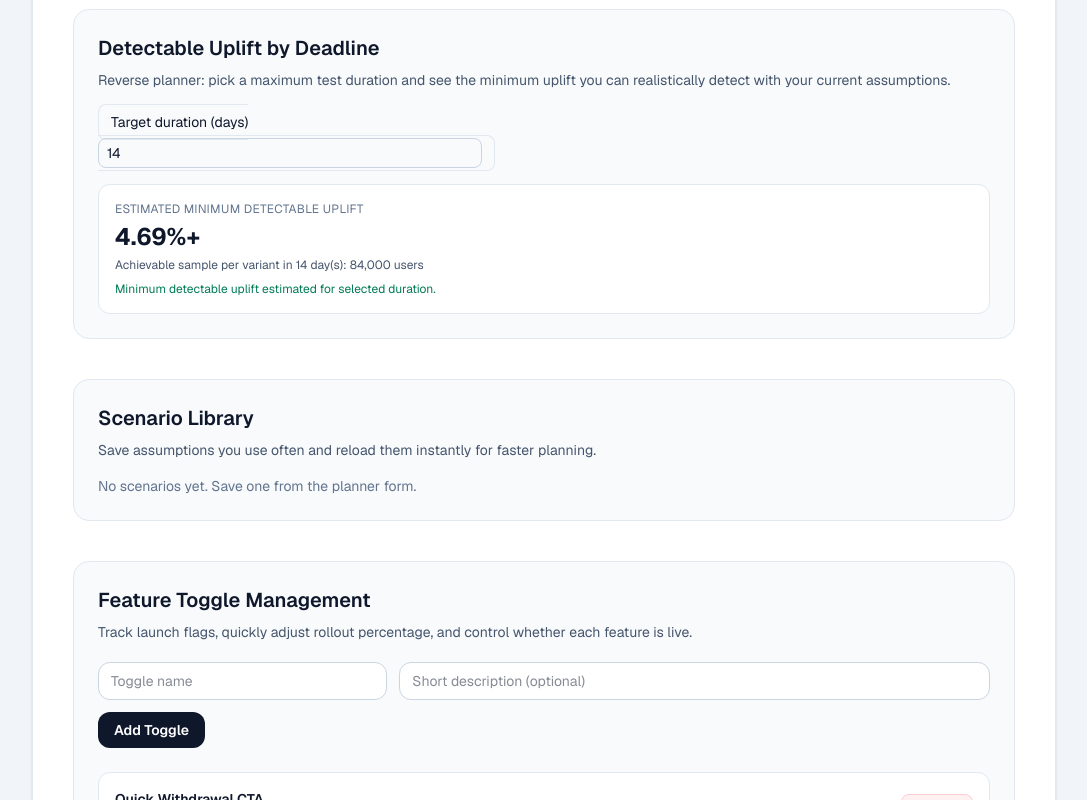
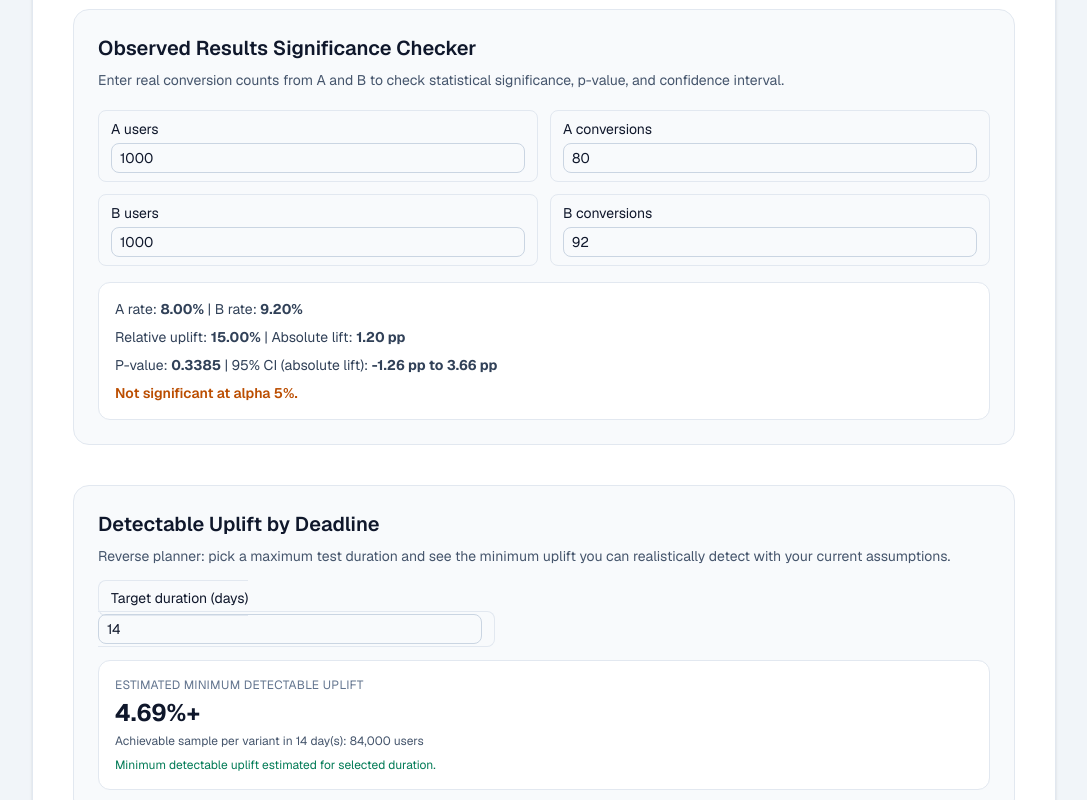
Before and after one commit to mansivachhani/ab-test-planner, a Next.js app: page / in a window 1280 px wide. Shown: the part 1700-2500 px from the top of the page, without its empty margins (96-1183 px from the left). Built offline with nearby package versions, Linux system fonts and the light colour scheme.

Commit message:
feat: add observed results significance checker

```diff
--- a/app/page.tsx
+++ b/app/page.tsx
@@ -45,6 +45,13 @@ type SavedScenario = {
 type TrackerValues = {
   controlUsers: string;
   variantUsers: string;
+};
+
+type ObservedValues = {
+  controlUsers: string;
+  controlConversions: string;
+  variantUsers: string;
+  variantConversions: string;
 };
 
 type ReadinessCheck = {
@@ -106,6 +113,13 @@ const THEME_STORAGE_KEY = "ab-test-planner-theme";
 const DEFAULT_TRACKER_VALUES: TrackerValues = {
   controlUsers: "0",
   variantUsers: "0",
+};
+
+const DEFAULT_OBSERVED_VALUES: ObservedValues = {
+  controlUsers: "1000",
+  controlConversions: "80",
+  variantUsers: "1000",
+  variantConversions: "92",
 };
 
 function inverseNormalCdf(probability: number): number {
@@ -171,6 +185,22 @@ function formatNumber(value: number): string {
 
 function formatRate(value: number): string {
   return `${(value * 100).toFixed(2)}%`;
+}
+
+function erfApprox(x: number): number {
+  const sign = x < 0 ? -1 : 1;
+  const absX = Math.abs(x);
+  const t = 1 / (1 + 0.3275911 * absX);
+  const y =
+    1 -
+    (((((1.061405429 * t - 1.453152027) * t + 1.421413741) * t - 0.284496736) * t + 0.254829592) *
+      t *
+      Math.exp(-absX * absX));
+  return sign * y;
+}
+
+function normalCdf(x: number): number {
+  return 0.5 * (1 + erfApprox(x / Math.sqrt(2)));
 }
 
 function parseValues(values: FormValues): ParsedValues {
@@ -404,6 +434,59 @@ function estimateMdeForDuration(parsed: ParsedValues, maxDays: number): MdeEstim
   };
 }
 
+function calculateObservedSignificance(values: ObservedValues, alphaPercent: number) {
+  const nA = Number(values.controlUsers);
+  const cA = Number(values.controlConversions);
+  const nB = Number(values.variantUsers);
+  const cB = Number(values.variantConversions);
+
+  if (
+    !Number.isFinite(nA) ||
+    !Number.isFinite(cA) ||
+    !Number.isFinite(nB) ||
+    !Number.isFinite(cB) ||
+    nA < 1 ||
+    nB < 1 ||
+    cA < 0 ||
+    cB < 0 ||
+    cA > nA ||
+    cB > nB ||
+    !Number.isInteger(nA) ||
+    !Number.isInteger(cA) ||
+    !Number.isInteger(nB) ||
+    !Number.isInteger(cB)
+  ) {
+    return null;
+  }
+
+  const pA = cA / nA;
+  const pB = cB / nB;
+  const absoluteDiff = pB - pA;
+  const relativeUplift = pA > 0 ? absoluteDiff / pA : 0;
+
+  const pooled = (cA + cB) / (nA + nB);
+  const sePooled = Math.sqrt(pooled * (1 - pooled) * (1 / nA + 1 / nB));
+  const z = sePooled > 0 ? absoluteDiff / sePooled : 0;
+  const pValue = 2 * (1 - normalCdf(Math.abs(z)));
+
+  const alpha = alphaPercent / 100;
+  const zCritical = inverseNormalCdf(1 - alpha / 2);
+  const seUnpooled = Math.sqrt((pA * (1 - pA)) / nA + (pB * (1 - pB)) / nB);
+  const ciLow = absoluteDiff - zCritical * seUnpooled;
+  const ciHigh = absoluteDiff + zCritical * seUnpooled;
+
+  return {
+    pA,
+    pB,
+    absoluteDiff,
+    relativeUplift,
+    pValue,
+    ciLow,
+    ciHigh,
+    isSignificant: pValue < alpha,
+  };
+}
+
 function buildReadinessSummary(values: FormValues, result: Result): ReadinessSummary {
   const significance = Number(values.significance);
   const power = Number(values.power);
@@ -512,6 +595,7 @@ export default function Home() {
   const [mdeDays, setMdeDays] = useState("14");
   const [trackerValues, setTrackerValues] = useState<TrackerValues>(DEFAULT_TRACKER_VALUES);
   const [trackerError, setTrackerError] = useState("");
+  const [observedValues, setObservedValues] = useState<ObservedValues>(DEFAULT_OBSERVED_VALUES);
   const [newToggleName, setNewToggleName] = useState("");
   const [newToggleDescription, setNewToggleDescription] = useState("");
   const [toggleError, setToggleError] = useState("");
@@ -584,6 +668,10 @@ export default function Home() {
       isReady,
     };
   }, [result, trackerValues, values.dailyVisitors, values.variantTraffic]);
+  const observedSummary = useMemo(
+    () => calculateObservedSignificance(observedValues, Number(values.significance)),
+    [observedValues, values.significance],
+  );
 
   useEffect(() => {
     if (typeof window === "undefined") {
@@ -811,6 +899,10 @@ export default function Home() {
     }
 
     setTrackerValues((current) => ({ ...current, [key]: value }));
+  }
+
+  function updateObservedValue<K extends keyof ObservedValues>(key: K, value: string) {
+    setObservedValues((current) => ({ ...current, [key]: value }));
   }
 
   return (
@@ -1122,6 +1214,91 @@ export default function Home() {
         </section>
 
         <section className="mt-10 rounded-2xl border border-slate-200 bg-slate-50 p-6 dark:border-slate-700 dark:bg-slate-800/50">
+          <h2 className="text-xl font-semibold">Observed Results Significance Checker</h2>
+          <p className="mt-2 text-sm text-slate-600 dark:text-slate-300">
+            Enter real conversion counts from A and B to check statistical significance, p-value, and confidence
+            interval.
+          </p>
+
+          <div className="mt-5 grid gap-3 md:grid-cols-2">
+            <label className="rounded-lg border border-slate-200 px-3 py-2 text-sm dark:border-slate-700 dark:text-slate-200">
+              <span>A users</span>
+              <input
+                type="number"
+                min={1}
+                value={observedValues.controlUsers}
+                onChange={(event) => updateObservedValue("controlUsers", event.target.value)}
+                className="mt-1 w-full rounded-lg border border-slate-300 px-2 py-1 text-sm outline-none focus:border-slate-500 dark:border-slate-700 dark:bg-slate-900 dark:text-slate-100 dark:focus:border-slate-500"
+              />
+            </label>
+            <label className="rounded-lg border border-slate-200 px-3 py-2 text-sm dark:border-slate-700 dark:text-slate-200">
+              <span>A conversions</span>
+              <input
+                type="number"
+                min={0}
+                value={observedValues.controlConversions}
+                onChange={(event) => updateObservedValue("controlConversions", event.target.value)}
+                className="mt-1 w-full rounded-lg border border-slate-300 px-2 py-1 text-sm outline-none focus:border-slate-500 dark:border-slate-700 dark:bg-slate-900 dark:text-slate-100 dark:focus:border-slate-500"
+              />
+            </label>
+            <label className="rounded-lg border border-slate-200 px-3 py-2 text-sm dark:border-slate-700 dark:text-slate-200">
+              <span>B users</span>
+              <input
+                type="number"
+                min={1}
+                value={observedValues.variantUsers}
+                onChange={(event) => updateObservedValue("variantUsers", event.target.value)}
+                className="mt-1 w-full rounded-lg border border-slate-300 px-2 py-1 text-sm outline-none focus:border-slate-500 dark:border-slate-700 dark:bg-slate-900 dark:text-slate-100 dark:focus:border-slate-500"
+              />
+            </label>
+            <label className="rounded-lg border border-slate-200 px-3 py-2 text-sm dark:border-slate-700 dark:text-slate-200">
+              <span>B conversions</span>
+              <input
+                type="number"
+                min={0}
+                value={observedValues.variantConversions}
+                onChange={(event) => updateObservedValue("variantConversions", event.target.value)}
+                className="mt-1 w-full rounded-lg border border-slate-300 px-2 py-1 text-sm outline-none focus:border-slate-500 dark:border-slate-700 dark:bg-slate-900 dark:text-slate-100 dark:focus:border-slate-500"
+              />
+            </label>
+          </div>
+
+          <div className="mt-4 rounded-xl border border-slate-200 bg-white p-4 dark:border-slate-700 dark:bg-slate-900">
+            {!observedSummary ? (
+              <p className="text-sm text-rose-700 dark:text-rose-300">
+                Enter valid integers where conversions are between 0 and users.
+              </p>
+            ) : (
+              <div className="space-y-2 text-sm text-slate-700 dark:text-slate-200">
+                <p>
+                  A rate: <strong>{formatRate(observedSummary.pA)}</strong> | B rate:{" "}
+                  <strong>{formatRate(observedSummary.pB)}</strong>
+                </p>
+                <p>
+                  Relative uplift: <strong>{(observedSummary.relativeUplift * 100).toFixed(2)}%</strong> | Absolute
+                  lift: <strong>{(observedSummary.absoluteDiff * 100).toFixed(2)} pp</strong>
+                </p>
+                <p>
+                  P-value: <strong>{observedSummary.pValue.toFixed(4)}</strong> | 95% CI (absolute lift):{" "}
+                  <strong>
+                    {(observedSummary.ciLow * 100).toFixed(2)} pp to {(observedSummary.ciHigh * 100).toFixed(2)} pp
+                  </strong>
+                </p>
+                <p
+                  className={
+                    observedSummary.isSignificant ? "font-semibold text-emerald-700 dark:text-emerald-300" : "font-semibold text-amber-700 dark:text-amber-300"
+                  }
+                >
+                  {observedSummary.isSignificant
+                    ? `Significant at alpha ${values.significance}%.`
+                    : `Not significant at alpha ${values.significance}%.`}
+                </p>
+              </div>
+            )}
+          </div>
+        </section>
+
+        <section className="mt-10 rounded-2xl border border-slate-200 bg-slate-50 p-6 dark:border-slate-700 dark:bg-slate-800/50">
           <h2 className="text-xl font-semibold">Detectable Uplift by Deadline</h2>
           <p className="mt-2 text-sm text-slate-600 dark:text-slate-300">
             Reverse planner: pick a maximum test duration and see the minimum uplift you can realistically
```
